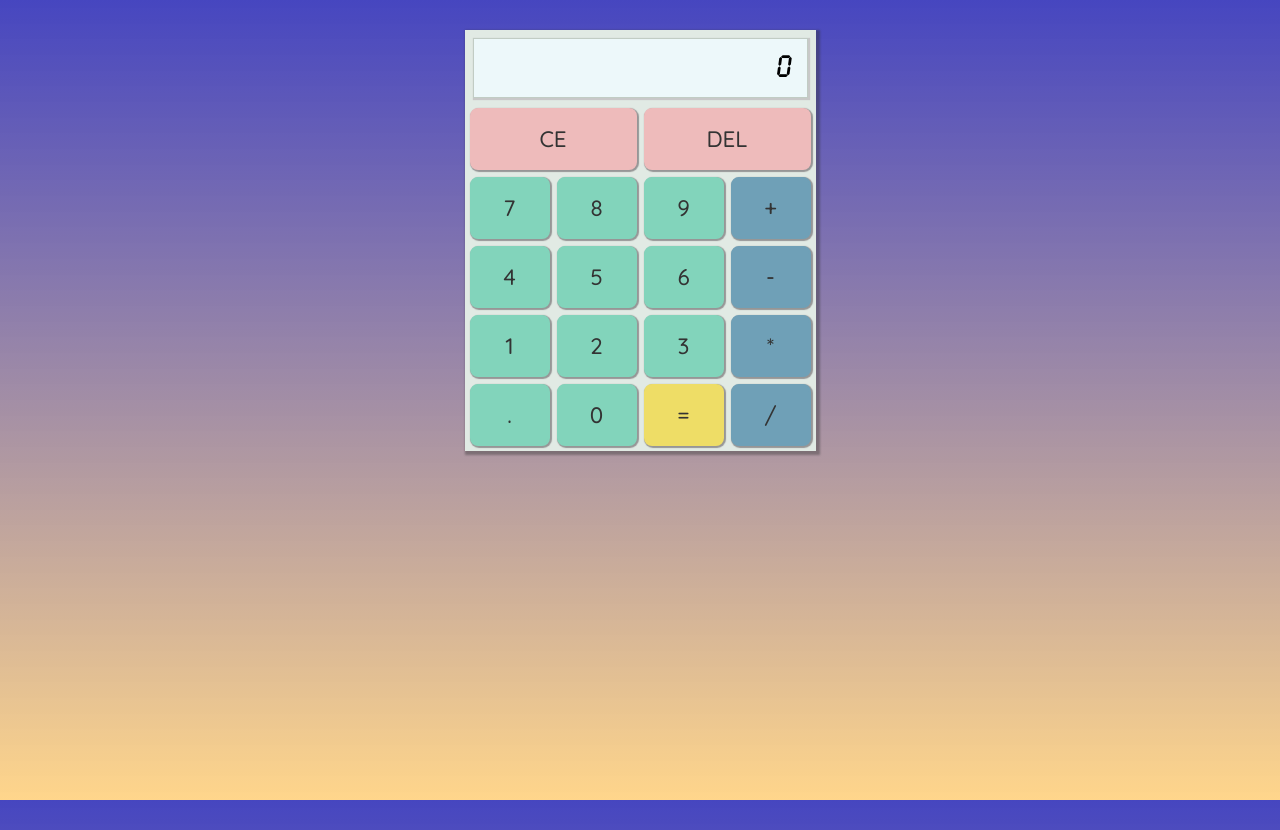
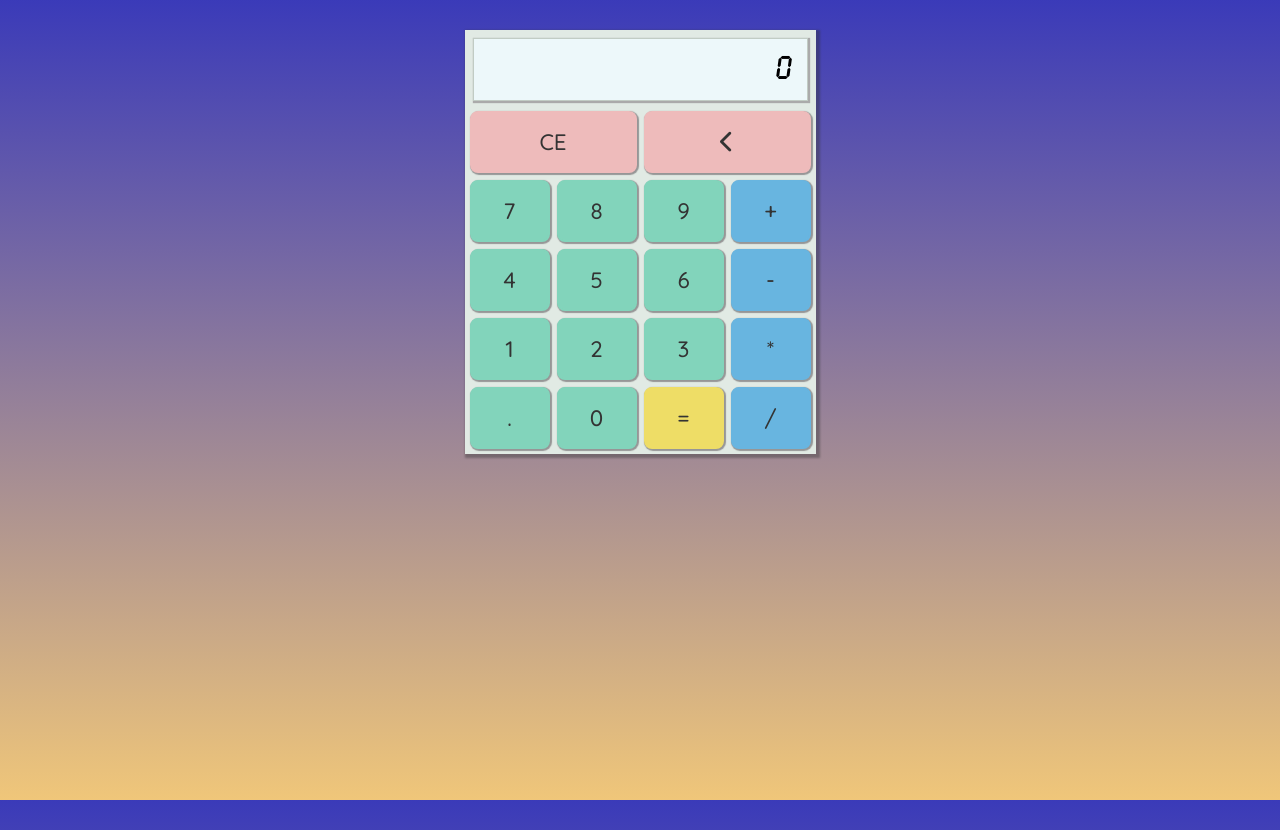
Before and after one commit to tspeed90/js-calculator, a plain HTML site: page index.html in a window 1280 px wide. Drawn offline with Linux system fonts and the light colour scheme.

Commit message:
added font awesome icon for 'delete' character button

```diff
--- a/index.html
+++ b/index.html
@@ -14,6 +14,7 @@
       }
     </style>
     <meta name="viewport" content="width=device-width, initial-scale=1" />
+    <script src="https://use.fontawesome.com/03369c347c.js"></script>
     <link href="https://fonts.googleapis.com/css?family=Quicksand:400,500" rel="stylesheet">
     <title>Calculator</title>
     <link rel="stylesheet" href="style.css">
@@ -22,7 +23,9 @@
     <main class="calculator">
       <div class="display"></div>
       <button class="delete-button clear"> CE </button>
-      <button class="delete-button delete"> DEL </button>
+      <button class="delete-button delete">
+        <i class="fa fa-chevron-left" aria-hidden="true"></i>
+      </button>
       <button class="number"> 7 </button>
       <button class="number"> 8 </button>
       <button class="number"> 9 </button>
--- a/style.css
+++ b/style.css
@@ -7,7 +7,7 @@ body {
   display: block;
   text-align: center;
   margin: 30px auto;
-  background: linear-gradient(rgba(50, 50, 185, 0.9), rgba(255, 196, 90, 0.7));
+  background: linear-gradient(rgba(37, 37, 177, 0.9), rgba(238, 192, 107, 0.9));
 }
 
 .calculator {
@@ -39,9 +39,9 @@ body {
   background-color: #EDF8FA;
   margin: 3px;
   border: 1px solid rgb(193, 204, 196);
-  box-shadow: 1px 1px 1px 1px rgb(200, 200, 200);
+  box-shadow: 1px 1px 1px 1px rgb(170, 170, 170);
   text-align: right;
-  font-size: 1.7em;
+  font-size: 1.8em;
   padding: 15px;
 }
 
@@ -61,8 +61,8 @@ body {
 }
 
 .operator {
-  background-color: #6FA0B7;
-  border: solid 2px #6FA0B7;
+  background-color: #68b5e0;
+  border: solid 2px #68b5e0;
   color: rgb(0, 0, 0);
   font-size: 1.1em;
 }
```
